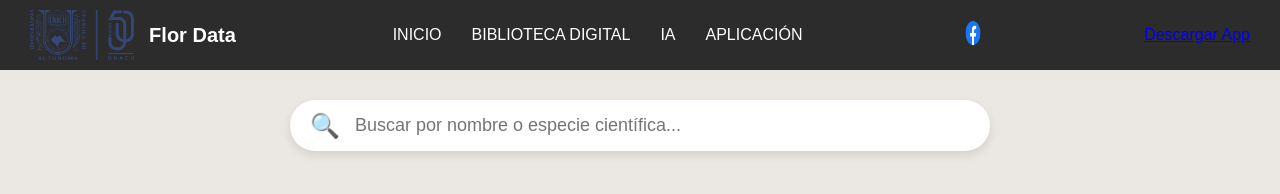
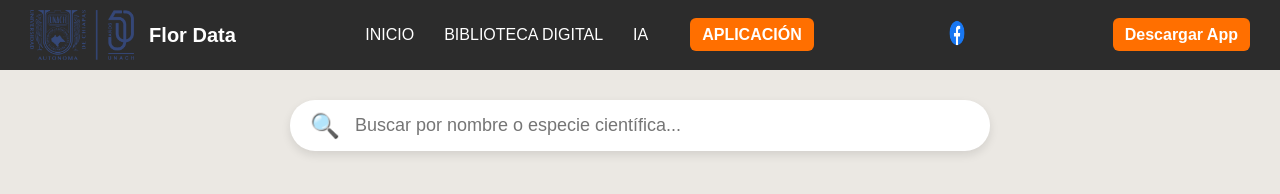
Before and after one commit to zer0-sys/Proyecto-Flor-Data, a website: page frontend/biblioteca.html in a window 1280 px wide. Drawn offline with Linux system fonts and the light colour scheme; no server answers.

Commit message:
Añadir estilos y funcionalidad para el botón de descarga de la aplicación en biblioteca.html

```diff
--- a/frontend/biblioteca.html
+++ b/frontend/biblioteca.html
@@ -68,6 +68,22 @@
 
         nav ul li a:hover {
             color: #6bbf59;
+        }
+
+        /* Botón de descarga de la app */
+        .download-btn {
+            background: #ff6f00;
+            color: white;
+            padding: 8px 12px;
+            border-radius: 6px;
+            text-decoration: none;
+            font-weight: bold;
+            margin-left: 12px;
+            transition: background 0.2s ease;
+        }
+
+        .download-btn:hover {
+            background: #ff8f33;
         }
 
         .social img {
```
